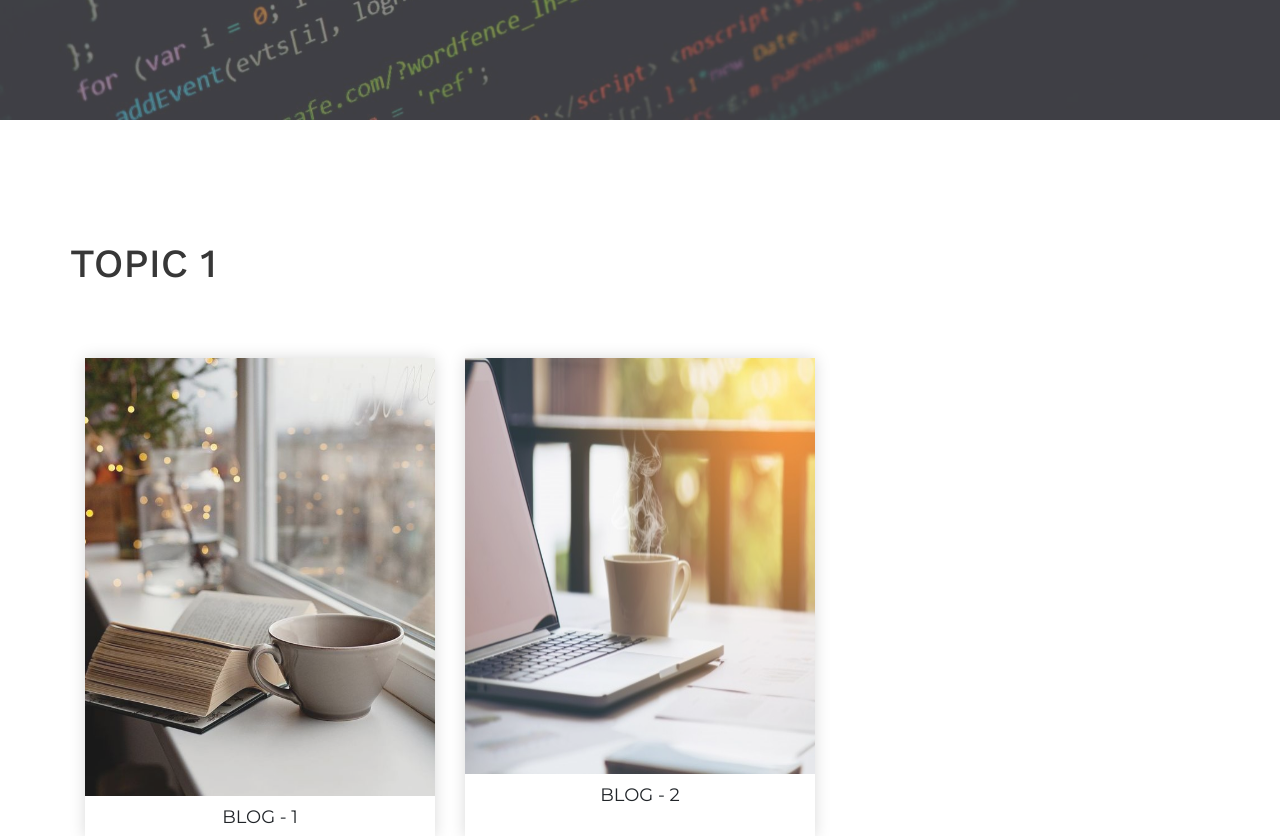
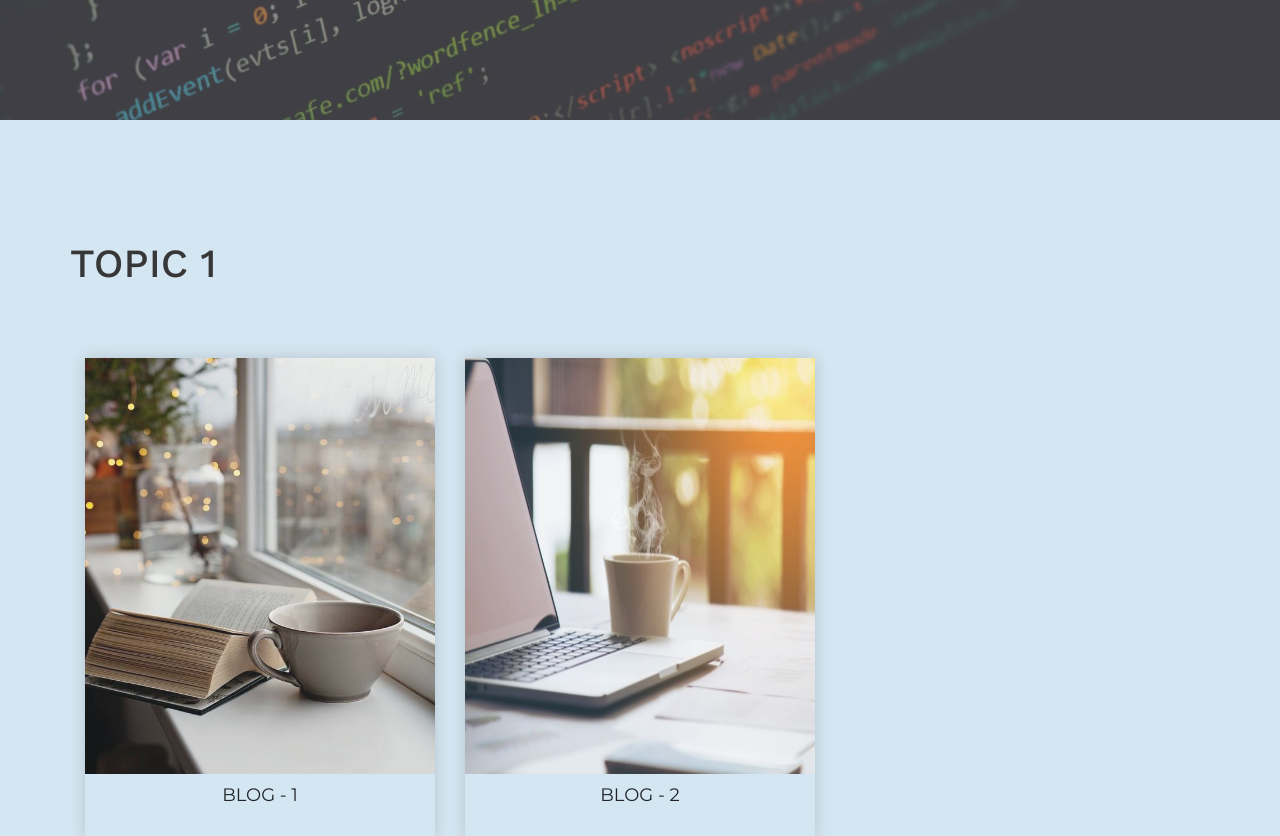
Before and after one commit to saiwas/saiwas.github.io, a Next.js app: page / in a window 1280 px wide. Shown: the part 680-1516 px from the top of the page. Built offline with nearby package versions, Linux system fonts and the light colour scheme; a web font is replaced by a local one.

Commit message:
Random bg replace holder

```diff
--- a/components/Layout/Section/index.jsx
+++ b/components/Layout/Section/index.jsx
@@ -38,11 +38,12 @@ const ItemCard = ({
 }
 
 const Section = ({
+    index,
     title,
     items = []
 }) => {
     return(
-        <div className="section pt-120 pb-70">
+        <div className={"section pt-120 pb-70"} style={index % 2 == 0  ? {backgroundColor: "#D4E6F1"} : {}}>
             <div className="container">
                 <div className="row">
                     <Title text={title}/>
--- a/pages/index.jsx
+++ b/pages/index.jsx
@@ -41,7 +41,7 @@ export default function Home() {
         <Header title="Johnny Personal Blog - HOME" />
         <StickyHeader />
         <HeroHeader />
-        { data.map((section, index) => <Section key={index} {...section} />) }
+        { data.map((section, index) => <Section key={index} index={index} {...section} />) }
         <Footer />
     </>
   )
--- a/styles/style.css
+++ b/styles/style.css
@@ -637,17 +637,6 @@ input:focus, textarea:focus {
   width: 100%;
 }
 
-/*-- Background Color --*/
-.bg-gray {
-  background-color: #f6f6f6;
-}
-.bg-dark {
-  background-color: #1a1a1a;
-}
-.bg-light-dark {
-  background-color: #232323;
-}
-
 /*-- Button --*/
 .btn {
   background-color: transparent;
@@ -1148,8 +1137,7 @@ input:focus, textarea:focus {
 }
 .section-item .background-image .image {
   width: 100%;
-  min-height: 26em;
-  height: 100%;
+  height: 26em;
   opacity: 0.9;
 }
 .section-item:hover .background-image i {
```
